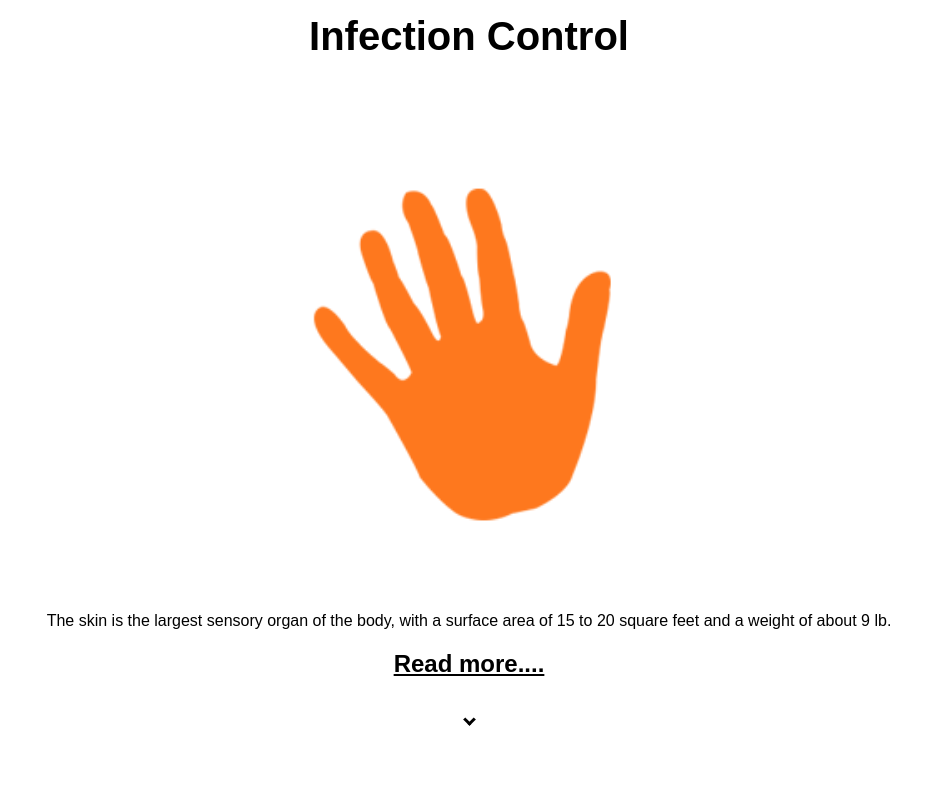
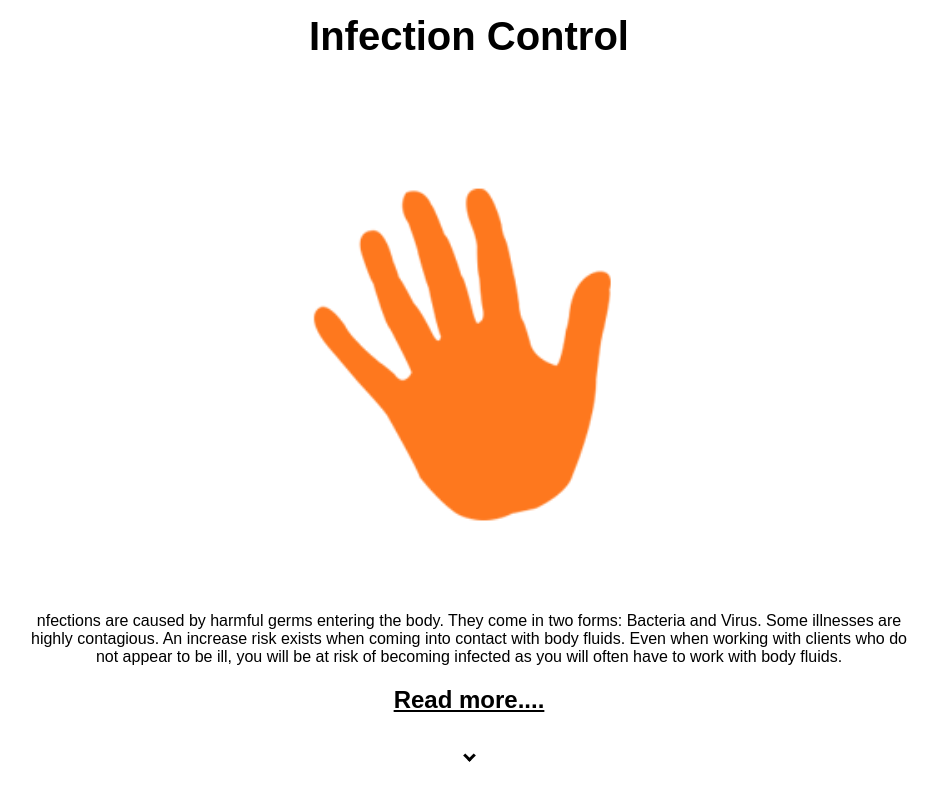
Before and after one commit to saguarohomehealthcare/saguarohomehealthcare.github.io, a plain HTML site: page New folder/index.html in a window 1280 px wide. Shown: the part 7280-8080 px from the top of the page, without its empty margins (171-1109 px from the left). Drawn offline with Linux system fonts and the light colour scheme.

Commit message:
ver2.6.2

```diff
--- a/New folder/index.html
+++ b/New folder/index.html
@@ -134,7 +134,7 @@
 		<div>
 			<h1 id="infection">Infection Control</h1>
 			<img src="img/infection.png" alt="picture of hand">
-			<p>The skin is the largest sensory organ of the body, with a surface area of 15 to 20 square feet and a weight of about 9 lb.</p>
+			<p>nfections are caused by harmful germs entering the body. They come in two forms: Bacteria and Virus. Some illnesses are highly contagious. An increase risk exists when coming into contact with body fluids. Even when working with clients who do not appear to be ill, you will be at risk of becoming infected as you will often have to work with body fluids.</p>
 			<h2 class="read"><a href="htmlsheet/infection.html" target="_blank">Read more....<p><i class="down"></i></p></a></h2>
 		</div>
 	</section>
```
